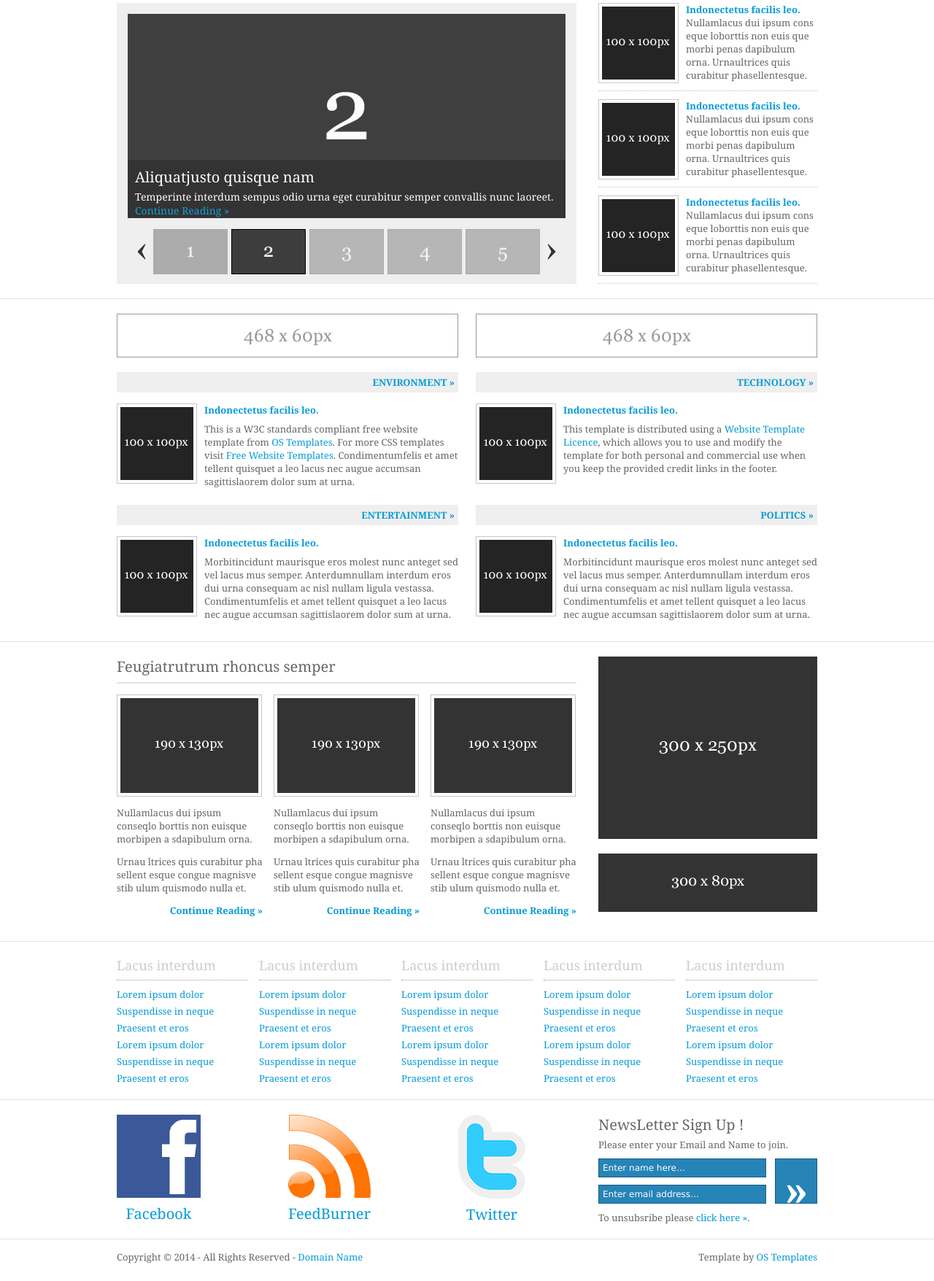
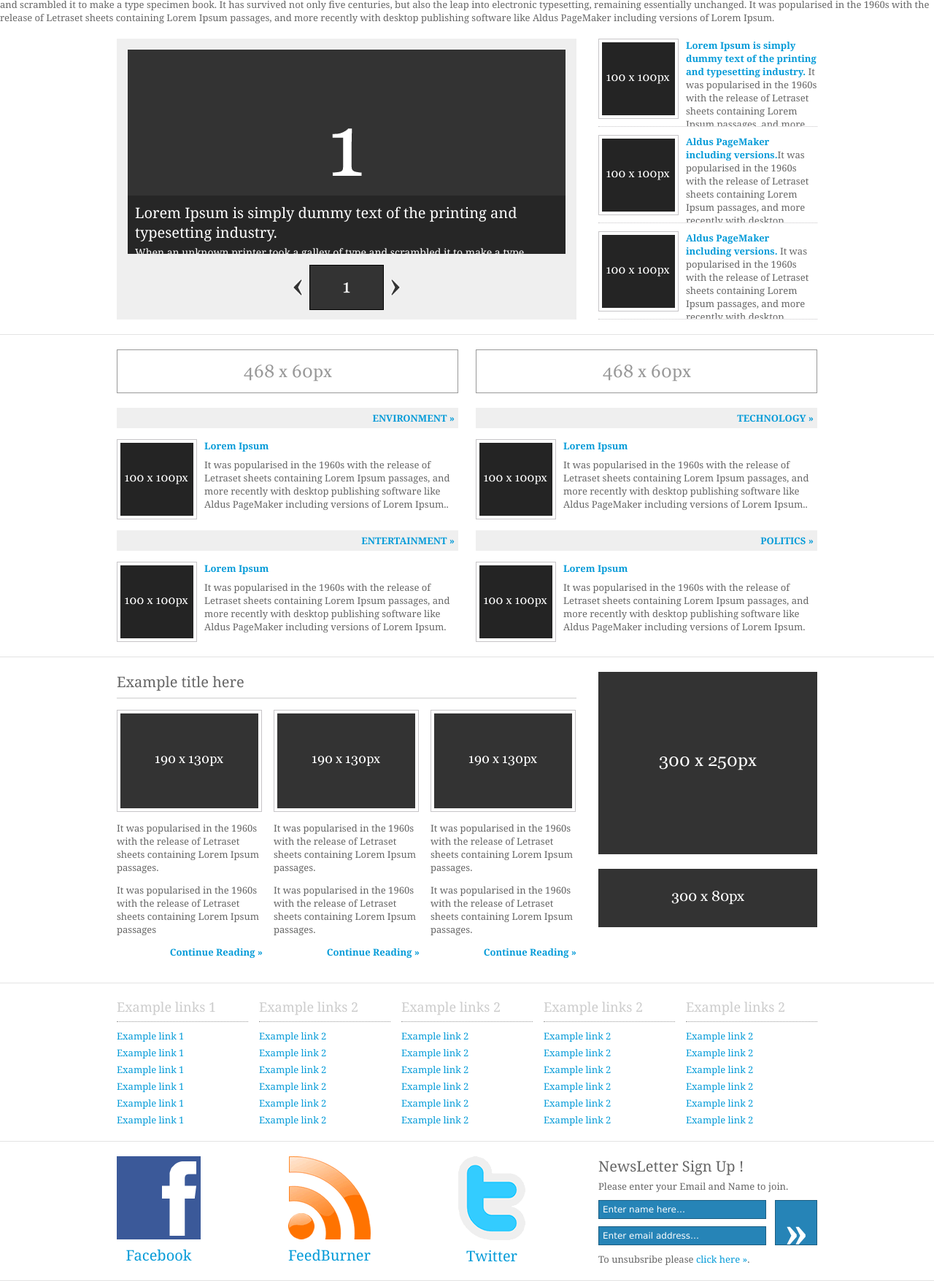
Before and after one commit to TheVampire2/vzlatkovski.github.io, a plain HTML site: page index.html in a window 1280 px wide. Shown: the part 201-1957 px from the top of the page at 73% size. Drawn offline with Linux system fonts and the light colour scheme; files whose address does not match are found by name.

Commit message:
Index changed

```diff
--- a/index.html
+++ b/index.html
@@ -1,6 +1,6 @@
 <!DOCTYPE html>
 
-<html>
+<html lang="EN">
 
 <head>
 	<title>News Magazine</title>
@@ -32,8 +32,8 @@
 	<div class="wrapper">
 		<div id="header">
 			<div class="fl_left">
-				<h1><a href="index.html"><strong>N</strong>ews <strong>M</strong>agazine</a></h1>
-				<p>All news in one place</p>
+				<h1><a href="index.html"><strong>P</strong>olitic <strong>N</strong>ews</a></h1>
+				<p>All politic news in one place</p>
 			</div>
 			<div class="fl_right">
 				<a href="#"><img src="images/demo/468x60.gif" alt="" /></a>
@@ -59,7 +59,7 @@
 					<li class="last"><a href="#">Gallery</a></li>
 				</ul>
 			</div>
-			<div id="search">
+			<!--<div id="search">
 				<form action="#" method="post">
 					<fieldset>
 						<legend>Site Search</legend>
@@ -68,11 +68,17 @@
 						<input type="submit" name="go" id="go" value="Search" />
 					</fieldset>
 				</form>
-			</div>
+			</div>-->
 			<br class="clear" />
 		</div>
 	</div>
 	<!-- ####################################################################################################### -->
+
+	Lorem Ipsum is simply dummy text of the printing and typesetting industry. Lorem Ipsum has been the industry's standard dummy
+	text ever since the 1500s, when an unknown printer took a galley of type and scrambled it to make a type specimen book.
+	It has survived not only five centuries, but also the leap into electronic typesetting, remaining essentially unchanged.
+	It was popularised in the 1960s with the release of Letraset sheets containing Lorem Ipsum passages, and more recently with
+	desktop publishing software like Aldus PageMaker including versions of Lorem Ipsum.
 	<div class="wrapper">
 		<div class="container">
 			<div class="content">
@@ -80,36 +86,9 @@
 					<ul id="featurednews">
 						<li><img src="images/demo/1.gif" alt="" />
 							<div class="panel-overlay">
-								<h2>Nullamlacus dui ipsum</h2>
-								<p>Temperinte interdum sempus odio urna eget curabitur semper convallis nunc laoreet.<br />
-									<a href="#">Continue Reading &raquo;</a></p>
-							</div>
-						</li>
-						<li><img src="images/demo/2.gif" alt="" />
-							<div class="panel-overlay">
-								<h2>Aliquatjusto quisque nam</h2>
-								<p>Temperinte interdum sempus odio urna eget curabitur semper convallis nunc laoreet.<br />
-									<a href="#">Continue Reading &raquo;</a></p>
-							</div>
-						</li>
-						<li><img src="images/demo/3.gif" alt="" />
-							<div class="panel-overlay">
-								<h2>Dapiensociis temper donec</h2>
-								<p>Temperinte interdum sempus odio urna eget curabitur semper convallis nunc laoreet.<br />
-									<a href="#">Continue Reading &raquo;</a></p>
-							</div>
-						</li>
-						<li><img src="images/demo/4.gif" alt="" />
-							<div class="panel-overlay">
-								<h2>Semvelit nonummy odio tempus</h2>
-								<p>Justolacus eger at pede felit in dictum sempus elit curabitur ipsum. Ametpellentum.<br />
-									<a href="#">Continue Reading &raquo;</a></p>
-							</div>
-						</li>
-						<li><img src="images/demo/5.gif" alt="" />
-							<div class="panel-overlay">
-								<h2>Pedefamet orci orci quisque</h2>
-								<p>Nonnam aenenasce morbi liberos malesuada risus id donec volutpat estibulum curabitae.<br />
+								<h2>Lorem Ipsum is simply dummy text of the printing and typesetting industry.</h2>
+								<p>When an unknown printer took a galley of type and scrambled it to make a type specimen book. It has survived not
+									only five centuries, but also the leap into electronic typesetting.<br />
 									<a href="#">Continue Reading &raquo;</a></p>
 							</div>
 						</li>
@@ -119,16 +98,16 @@
 			<div class="column">
 				<ul class="latestnews">
 					<li><img src="images/demo/100x100.gif" alt="" />
-						<p><strong><a href="#">Indonectetus facilis leo.</a></strong> Nullamlacus dui ipsum cons eque loborttis non euis que morbi
-							penas dapibulum orna. Urnaultrices quis curabitur phasellentesque.</p>
+						<p><strong><a href="#">Lorem Ipsum is simply dummy text of the printing and typesetting industry.</a></strong> It was popularised in the 1960s with the release of Letraset sheets containing Lorem Ipsum passages, and more recently with
+	desktop publishing software like Aldus PageMaker including versions of Lorem Ipsum.</p>
 					</li>
 					<li><img src="images/demo/100x100.gif" alt="" />
-						<p><strong><a href="#">Indonectetus facilis leo.</a></strong> Nullamlacus dui ipsum cons eque loborttis non euis que morbi
-							penas dapibulum orna. Urnaultrices quis curabitur phasellentesque.</p>
+						<p><strong><a href="#">Aldus PageMaker including versions.</a></strong>It was popularised in the 1960s with the release of Letraset sheets containing Lorem Ipsum passages, and more recently with
+	desktop publishing software like Aldus PageMaker including versions of Lorem Ipsum.</p>
 					</li>
 					<li class="last"><img src="images/demo/100x100.gif" alt="" />
-						<p><strong><a href="#">Indonectetus facilis leo.</a></strong> Nullamlacus dui ipsum cons eque loborttis non euis que morbi
-							penas dapibulum orna. Urnaultrices quis curabitur phasellentesque.</p>
+						<p><strong><a href="#">Aldus PageMaker including versions.</a></strong> It was popularised in the 1960s with the release of Letraset sheets containing Lorem Ipsum passages, and more recently with
+	desktop publishing software like Aldus PageMaker including versions of Lorem Ipsum.</p>
 					</li>
 				</ul>
 			</div>
@@ -150,35 +129,31 @@
 			<div class="fl_left">
 				<h2><a href="#">Environment &raquo;</a></h2>
 				<img src="images/demo/100x100.gif" alt="" />
-				<p><strong><a href="#">Indonectetus facilis leo.</a></strong></p>
-				<p>This is a W3C standards compliant free website template from <a href="http://www.os-templates.com/">OS Templates</a>.
-					For more CSS templates visit <a href="http://www.os-templates.com/">Free Website Templates</a>. Condimentumfelis et
-					amet tellent quisquet a leo lacus nec augue accumsan sagittislaorem dolor sum at urna.</p>
+				<p><strong><a href="#">Lorem Ipsum</a></strong></p>
+				<p>	It was popularised in the 1960s with the release of Letraset sheets containing Lorem Ipsum passages, and more recently with
+	desktop publishing software like Aldus PageMaker including versions of Lorem Ipsum..</p>
 			</div>
 			<div class="fl_right">
 				<h2><a href="#">Technology &raquo;</a></h2>
 				<img src="images/demo/100x100.gif" alt="" />
-				<p><strong><a href="#">Indonectetus facilis leo.</a></strong></p>
-				<p>This template is distributed using a <a href="http://www.os-templates.com/template-terms">Website Template Licence</a>,
-					which allows you to use and modify the template for both personal and commercial use when you keep the provided credit
-					links in the footer.</p>
+				<p><strong><a href="#">Lorem Ipsum</a></strong></p>
+				<p>	It was popularised in the 1960s with the release of Letraset sheets containing Lorem Ipsum passages, and more recently with
+	desktop publishing software like Aldus PageMaker including versions of Lorem Ipsum..</p>
 			</div>
 			<br class="clear" />
 			<div class="fl_left">
 				<h2><a href="#">Entertainment &raquo;</a></h2>
 				<img src="images/demo/100x100.gif" alt="" />
-				<p><strong><a href="#">Indonectetus facilis leo.</a></strong></p>
-				<p>Morbitincidunt maurisque eros molest nunc anteget sed vel lacus mus semper. Anterdumnullam interdum eros dui urna consequam
-					ac nisl nullam ligula vestassa. Condimentumfelis et amet tellent quisquet a leo lacus nec augue accumsan sagittislaorem
-					dolor sum at urna.</p>
+				<p><strong><a href="#">Lorem Ipsum</a></strong></p>
+				<p>	It was popularised in the 1960s with the release of Letraset sheets containing Lorem Ipsum passages, and more recently with
+	desktop publishing software like Aldus PageMaker including versions of Lorem Ipsum.</p>
 			</div>
 			<div class="fl_right">
 				<h2><a href="#">Politics &raquo;</a></h2>
 				<img src="images/demo/100x100.gif" alt="" />
-				<p><strong><a href="#">Indonectetus facilis leo.</a></strong></p>
-				<p>Morbitincidunt maurisque eros molest nunc anteget sed vel lacus mus semper. Anterdumnullam interdum eros dui urna consequam
-					ac nisl nullam ligula vestassa. Condimentumfelis et amet tellent quisquet a leo lacus nec augue accumsan sagittislaorem
-					dolor sum at urna.</p>
+				<p><strong><a href="#">Lorem Ipsum</a></strong></p>
+				<p>	It was popularised in the 1960s with the release of Letraset sheets containing Lorem Ipsum passages, and more recently with
+	desktop publishing software like Aldus PageMaker including versions of Lorem Ipsum.</p>
 			</div>
 			<br class="clear" />
 		</div>
@@ -188,21 +163,21 @@
 		<div class="container">
 			<div class="content">
 				<div id="hpage_latest">
-					<h2>Feugiatrutrum rhoncus semper</h2>
+					<h2>Example title here</h2>
 					<ul>
 						<li><img src="images/demo/190x130.gif" alt="" />
-							<p>Nullamlacus dui ipsum conseqlo borttis non euisque morbipen a sdapibulum orna.</p>
-							<p>Urnau ltrices quis curabitur pha sellent esque congue magnisve stib ulum quismodo nulla et.</p>
+							<p>It was popularised in the 1960s with the release of Letraset sheets containing Lorem Ipsum passages.</p>
+							<p>It was popularised in the 1960s with the release of Letraset sheets containing Lorem Ipsum passages</p>
 							<p class="readmore"><a href="#">Continue Reading &raquo;</a></p>
 						</li>
 						<li><img src="images/demo/190x130.gif" alt="" />
-							<p>Nullamlacus dui ipsum conseqlo borttis non euisque morbipen a sdapibulum orna.</p>
-							<p>Urnau ltrices quis curabitur pha sellent esque congue magnisve stib ulum quismodo nulla et.</p>
+							<p>It was popularised in the 1960s with the release of Letraset sheets containing Lorem Ipsum passages.</p>
+							<p>It was popularised in the 1960s with the release of Letraset sheets containing Lorem Ipsum passages.</p>
 							<p class="readmore"><a href="#">Continue Reading &raquo;</a></p>
 						</li>
 						<li class="last"><img src="images/demo/190x130.gif" alt="" />
-							<p>Nullamlacus dui ipsum conseqlo borttis non euisque morbipen a sdapibulum orna.</p>
-							<p>Urnau ltrices quis curabitur pha sellent esque congue magnisve stib ulum quismodo nulla et.</p>
+							<p>It was popularised in the 1960s with the release of Letraset sheets containing Lorem Ipsum passages.</p>
+							<p>It was popularised in the 1960s with the release of Letraset sheets containing Lorem Ipsum passages.</p>
 							<p class="readmore"><a href="#">Continue Reading &raquo;</a></p>
 						</li>
 					</ul>
@@ -224,58 +199,58 @@
 	<div class="wrapper">
 		<div id="footer">
 			<div class="footbox">
-				<h2>Lacus interdum</h2>
+				<h2>Example links 1</h2>
 				<ul>
-					<li><a href="#">Lorem ipsum dolor</a></li>
-					<li><a href="#">Suspendisse in neque</a></li>
-					<li><a href="#">Praesent et eros</a></li>
-					<li><a href="#">Lorem ipsum dolor</a></li>
-					<li><a href="#">Suspendisse in neque</a></li>
-					<li class="last"><a href="#">Praesent et eros</a></li>
+					<li><a href="#">Example link 1</a></li>
+					<li><a href="#">Example link 1</a></li>
+					<li><a href="#">Example link 1</a></li>
+					<li><a href="#">Example link 1</a></li>
+					<li><a href="#">Example link 1</a></li>
+					<li class="last"><a href="#">Example link 1</a></li>
 				</ul>
 			</div>
 			<div class="footbox">
-				<h2>Lacus interdum</h2>
+				<h2>Example links 2</h2>
 				<ul>
-					<li><a href="#">Lorem ipsum dolor</a></li>
-					<li><a href="#">Suspendisse in neque</a></li>
-					<li><a href="#">Praesent et eros</a></li>
-					<li><a href="#">Lorem ipsum dolor</a></li>
-					<li><a href="#">Suspendisse in neque</a></li>
-					<li class="last"><a href="#">Praesent et eros</a></li>
+					<li><a href="#">Example link 2</a></li>
+					<li><a href="#">Example link 2</a></li>
+					<li><a href="#">Example link 2</a></li>
+					<li><a href="#">Example link 2</a></li>
+					<li><a href="#">Example link 2</a></li>
+					<li class="last"><a href="#">Example link 2</a></li>
 				</ul>
 			</div>
 			<div class="footbox">
-				<h2>Lacus interdum</h2>
+				<h2>Example links 2</h2>
 				<ul>
-					<li><a href="#">Lorem ipsum dolor</a></li>
-					<li><a href="#">Suspendisse in neque</a></li>
-					<li><a href="#">Praesent et eros</a></li>
-					<li><a href="#">Lorem ipsum dolor</a></li>
-					<li><a href="#">Suspendisse in neque</a></li>
-					<li class="last"><a href="#">Praesent et eros</a></li>
+					<li><a href="#">Example link 2</a></li>
+					<li><a href="#">Example link 2</a></li>
+					<li><a href="#">Example link 2</a></li>
+					<li><a href="#">Example link 2</a></li>
+					<li><a href="#">Example link 2</a></li>
+					<li class="last"><a href="#">Example link 2</a></li>
 				</ul>
 			</div>
 			<div class="footbox">
-				<h2>Lacus interdum</h2>
+				<h2>Example links 2</h2>
 				<ul>
-					<li><a href="#">Lorem ipsum dolor</a></li>
-					<li><a href="#">Suspendisse in neque</a></li>
-					<li><a href="#">Praesent et eros</a></li>
-					<li><a href="#">Lorem ipsum dolor</a></li>
-					<li><a href="#">Suspendisse in neque</a></li>
-					<li class="last"><a href="#">Praesent et eros</a></li>
+					<li><a href="#">Example link 2</a></li>
+					<li><a href="#">Example link 2</a></li>
+					<li><a href="#">Example link 2</a></li>
+					<li><a href="#">Example link 2</a></li>
+					<li><a href="#">Example link 2</a></li>
+					<li class="last"><a href="#">Example link 2</a></li>
 				</ul>
 			</div>
 			<div class="footbox last">
-				<h2>Lacus interdum</h2>
+				<h2>Example links 2</h2>
 				<ul>
-					<li><a href="#">Lorem ipsum dolor</a></li>
-					<li><a href="#">Suspendisse in neque</a></li>
-					<li><a href="#">Praesent et eros</a></li>
-					<li><a href="#">Lorem ipsum dolor</a></li>
-					<li><a href="#">Suspendisse in neque</a></li>
-					<li class="last"><a href="#">Praesent et eros</a></li>
+					<li><a href="#">Example link 2</a></li>
+					<li><a href="#">Example link 2</a></li>
+					<li><a href="#">Example link 2</a></li>
+					<li><a href="#">Example link 2</a></li>
+					<li><a href="#">Example link 2</a></li>
+					<li class="last"><a href="#">Example link 2</a></li>
 				</ul>
 			</div>
 			<br class="clear" />
@@ -317,14 +292,6 @@
 			<br class="clear" />
 		</div>
 	</div>
-	<!-- ####################################################################################################### -->
-	<div class="wrapper col8">
-		<div id="copyright">
-			<p class="fl_left">Copyright &copy; 2014 - All Rights Reserved - <a href="#">Domain Name</a></p>
-			<p class="fl_right">Template by <a target="_blank" href="http://www.os-templates.com/" title="Free Website Templates">OS Templates</a></p>
-			<br class="clear" />
-		</div>
-	</div>
 </body>
 
 </html>
```
